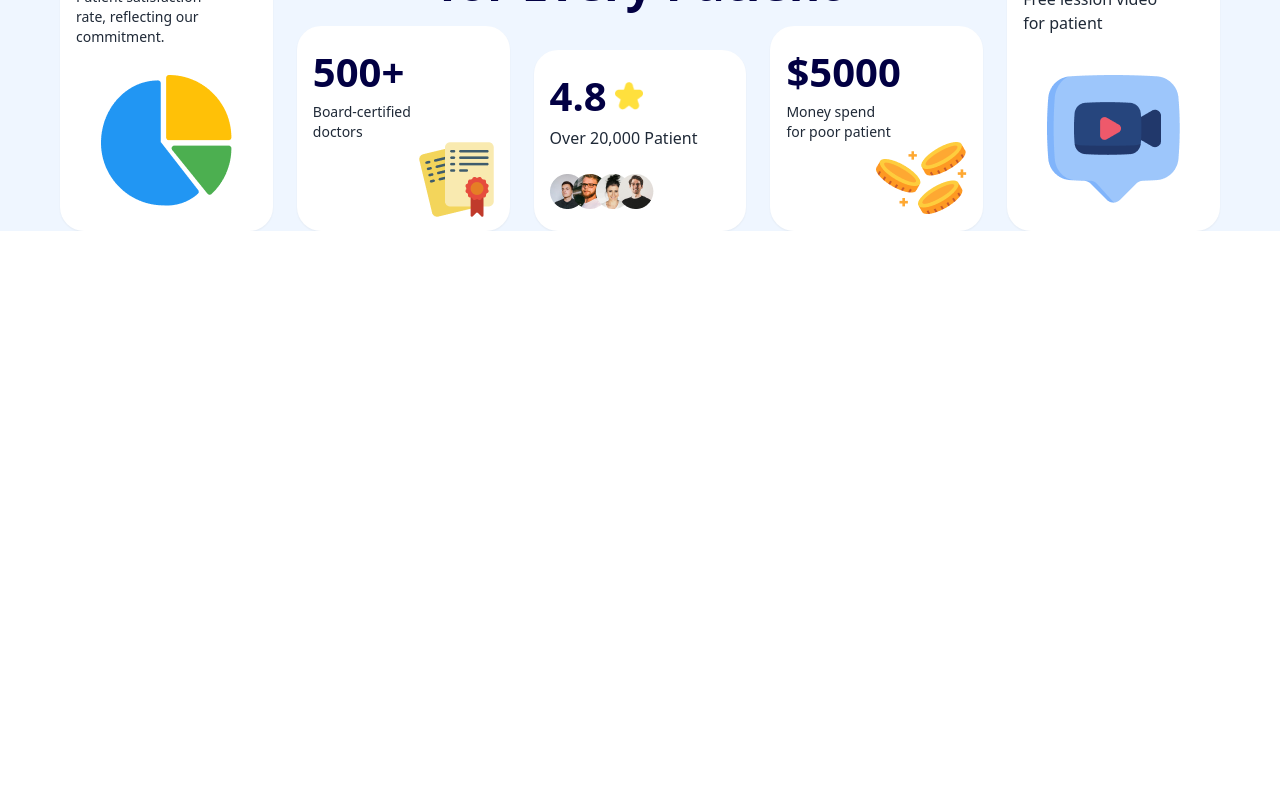
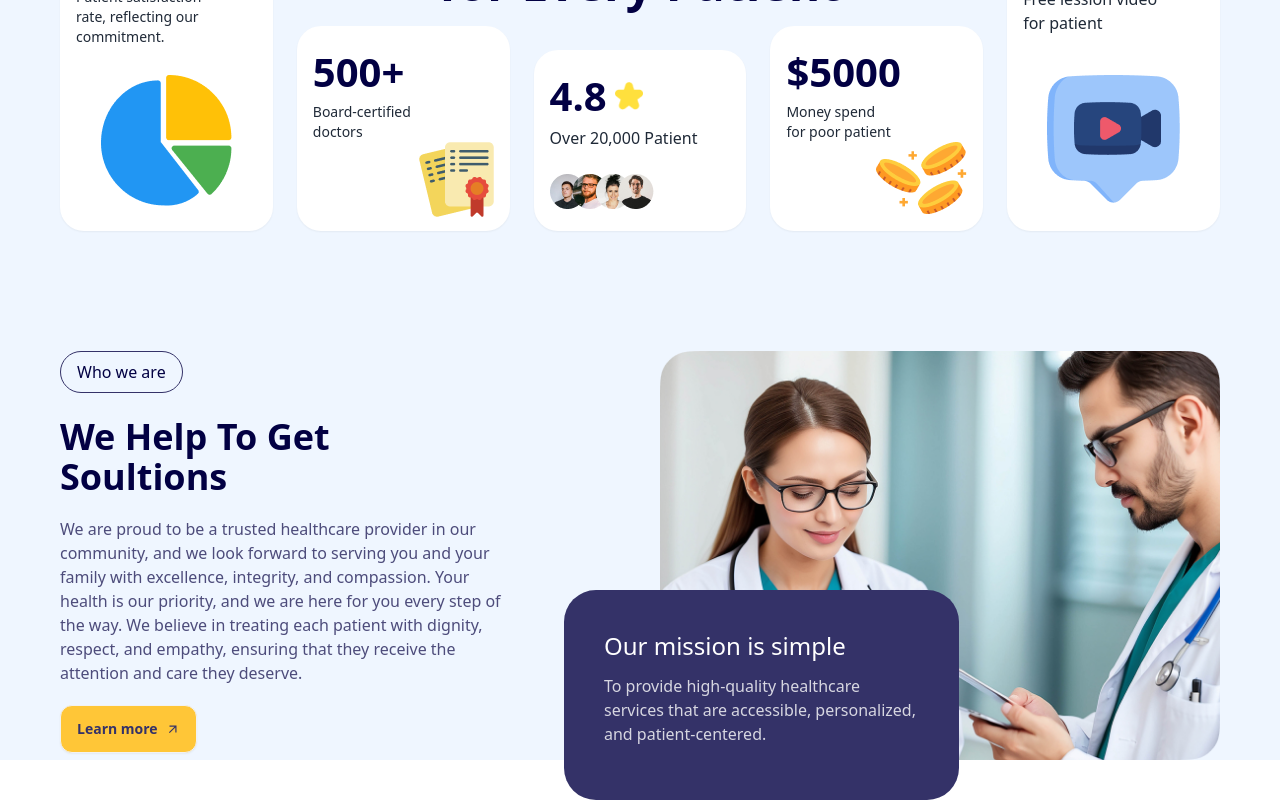
Before and after one commit to shuvo339/DC-Healthcare, a React (Vite) app: page / in a window 1280 px wide. Shown: the part 707-1507 px from the top of the page. Before the commit the page ends 938 px from the top, so only its background shows below. Built offline with nearby package versions, Linux system fonts and the light colour scheme.

Commit message:
mission section added

```diff
--- /dev/null
+++ b/src/assets/CommonButton/CommonButton.jsx
@@ -0,0 +1,11 @@
+import { MdOutlineArrowOutward } from "react-icons/md";
+
+const CommonButton = ({buttonText}) => {
+    return (
+        <div>
+             <button className="btn bg-[#FFC637] text-[#343268] rounded-xl">{buttonText}<MdOutlineArrowOutward /></button>
+        </div>
+    );
+};
+
+export default CommonButton;
--- /dev/null
+++ b/src/assets/components/Subheading/Subheading.jsx
@@ -0,0 +1,11 @@
+
+
+const Subheading = ({text}) => {
+    return (
+        <div >
+            <h1 className="rounded-[25px] mb-6 text-[#020043] border-[#343268] border inline-block py-2 px-4">{text}</h1>
+        </div>
+    );
+};
+
+export default Subheading;
--- a/src/pages/Home/Home.jsx
+++ b/src/pages/Home/Home.jsx
@@ -1,11 +1,13 @@
 import Banner from "./Banner";
 import Highlights from "./Highlights";
+import Mission from "./Mission";
 
 const Home = () => {
     return (
         <div>
             <Banner></Banner>
             <Highlights></Highlights>
+            <Mission></Mission>
         </div>
     );
 };
--- /dev/null
+++ b/src/pages/Home/Mission.jsx
@@ -0,0 +1,26 @@
+import CommonButton from "../../assets/CommonButton/CommonButton";
+import Subheading from "../../assets/components/Subheading/Subheading";
+import image from '../../assets/images/Rectangle 24.png'
+
+const Mission = () => {
+  return (
+    <div className="mt-[120px] flex flex-col md:flex-row gap-3 md:gap-10">
+      <div className="w-full md:w-1/2">
+        <Subheading text="Who we are"></Subheading>
+        <h1 className="text-4xl font-semibold text-[#020043]">We Help To Get <br /> Soultions</h1>
+        <p className="max-w-[450px] py-5 text-[#4D4C7B]">We are proud to be a trusted healthcare provider in our community, and we look forward to serving you and your family with excellence, integrity, and compassion. Your health is our priority, and we are here for you every step of the way. We believe in treating each patient with dignity, respect, and empathy, ensuring that they receive the attention and care they deserve.
+        </p>
+       <CommonButton buttonText="Learn more"></CommonButton>
+      </div>
+      <div className="w-full md:w-1/2 relative">
+        <img src={image} alt="" />
+        <div className="w-[395px] h-[210px] p-10 bg-[#343268] rounded-[32px] text-white absolute -bottom-10 -left-24">
+            <h1 className="text-2xl pb-3">Our mission is simple</h1>
+            <p className="opacity-80">To provide high-quality healthcare services that are accessible, personalized, and patient-centered.</p>
+        </div>
+      </div>
+    </div>
+  );
+};
+
+export default Mission;
```
